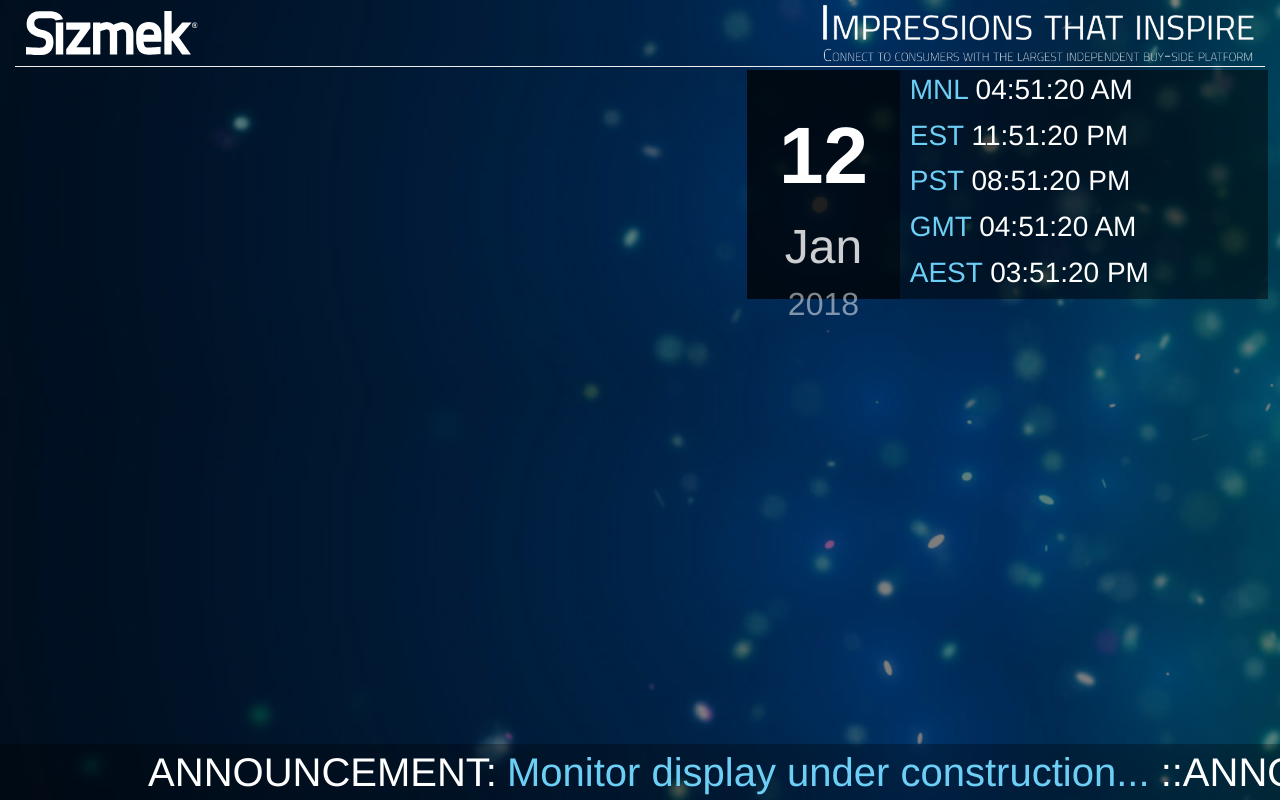
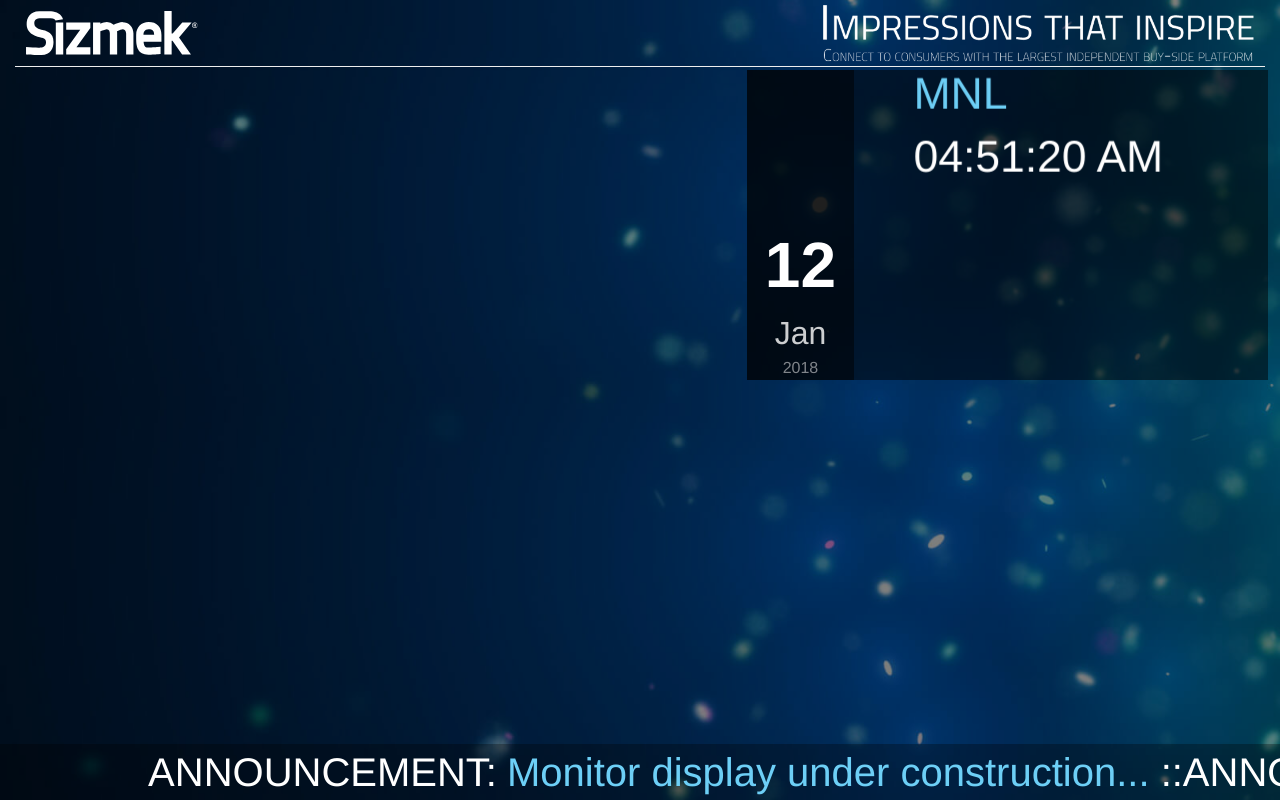
Before and after one commit to rippler7/monitor, a PHP site: page / in a window 1280 px wide. Run offline with PHP 8.4, Linux system fonts and the light colour scheme; lists and menus that the app fills with data are empty; some libraries are stand-ins or nearby versions.

Commit message:
added rotation for timezones

```diff
--- a/css/style.css
+++ b/css/style.css
@@ -91,7 +91,7 @@ hr{
 
 .timezone{
 	text-align:left;
-	font-size:3.5vh;
+	font-size:5vh;
 	padding: 0px 10px;
 	color:#6dcff6;
 }
@@ -102,7 +102,7 @@ hr{
 
 #bigDate{
 	font-weight: bolder;
-	font-size:10vh;
+	font-size:8vh;
 	margin:0px !important;
 	padding:0px !important;
 	text-align:center;
@@ -111,12 +111,12 @@ hr{
 }
 
 #bigMonth{
-	font-size:6vh;
+	font-size:4vh;
 	color:rgba(255,255,255,0.8);
 }
 
 #bigYear{
-	font-size:4vh;
+	font-size:2vh;
 	color:rgba(255,255,255,0.5);
 }
 
@@ -173,3 +173,98 @@ color: #6dcff6;
 ul.newsticker span {
 margin: 0 10px 0 0;
 }
+
+
+/* rotator */
+
+#slideshow-wrapper {
+  width: 317px;
+  height: 150px;
+  position: relative;
+  margin: 0px auto;
+  -webkit-perspective: 1000px;
+  -moz-perspective: 1000px;
+  -o-perspective: 1000px;
+  perspective: 1000px;
+  overflow: hidden;
+}
+
+#slideshow {
+  position: absolute;
+  width:100%;
+  list-style-type: none;
+  padding: 0px 16px;
+  -webkit-transform-style: preserve-3d;
+  -moz-transform-style: preserve-3d;
+  -o-transform-style: preserve-3d;
+  transform-style: preserve-3d;
+}
+
+#slideshow > * {
+  display: block;
+  position: absolute;
+}
+
+#slideshow img {
+  pointer-events: none;
+  -webkit-user-select: none;
+  -moz-user-select: none;
+  -o-user-select: none;
+  user-select: none;
+  -webkit-border-radius: 4px;
+  border-radius: 4px;
+  box-shadow: 0 0 5px #ccc;
+}
+
+#slideshow .front {
+  -webkit-transform: translateZ( 100px );
+  -moz-transform: translateZ( 100px );
+  -o-transform: translateZ( 100px );
+  transform: translateZ( 100px );
+  opacity: 1;
+  -webkit-transition: -webkit-transform 1s, opacity 1s;
+  -moz-transition: -moz-transform 1s, opacity 1s;
+  -o-transition: -o-transform 1s, opacity 1s;
+  transition: transform 1s, opacity 1s;
+}
+
+#slideshow .right {
+  -webkit-transform: rotateY( 90deg ) translateZ( 200px );
+  -moz-transform: rotateY( 90deg ) translateZ( 200px );
+  -o-transform: rotateY( 90deg ) translateZ( 200px );
+  transform: rotateY( 90deg ) translateZ( 200px );
+  opacity: 0;
+  -webkit-transition: -webkit-transform 1s, opacity 1s;
+  -moz-transition: -moz-transform 1s, opacity 1s;
+  -o-transition: -o-transform 1s, opacity 1s;
+  transition: transform 1s, opacity 1s;
+}
+
+#slideshow .left {
+  -webkit-transform: rotateY( -90deg ) translateZ( 200px ) translateX(-360px);
+  -moz-transform: rotateY( -90deg ) translateZ( 200px ) translateX(-360px);
+  -o-transform: rotateY( -90deg ) translateZ( 200px ) translateX(-360px);
+  transform: rotateY( -90deg ) translateZ( 200px ) translateX(-360px);
+  opacity: 0;
+  -webkit-transition: -webkit-transform 1s, opacity 1s;
+  -moz-transition: -moz-transform 1s, opacity 1s;
+  -o-transition: -o-transform 1s, opacity 1s;
+  transition: transform 1s, opacity 1s;
+}
+
+select {
+  position: absolute;
+  display:none;
+  right: 50%;
+  bottom: -50px;
+  margin-right: -100px;
+  width: 200px;
+  background: #000;
+  color: #fff;
+  -webkit-border-radius: 4px;
+  border-radius: 4px;
+  border: 1px solid #ccc;
+  font-size: 0.7em;
+  padding: 5px;
+  height: 28px;
+}
--- a/index.html
+++ b/index.html
@@ -7,6 +7,7 @@
 	<script type="text/javascript" src="js/jquery.li-scroller.1.0.js"></script>
 	<script src="node_modules/moment/moment.js"></script>
 	<script src="node_modules/moment-timezone/builds/moment-timezone-with-data.js"></script>
+	<script src="js/rotator.js"></script>
 	<link rel="stylesheet" href="css/reset.css" />
 	<link rel="stylesheet" type="text/css" href="node_modules/bootstrap/dist/css/bootstrap.min.css">
 	<link rel="stylesheet" type="text/css" href="node_modules/bootstrap/dist/css/bootstrap-theme.min.css">
@@ -39,8 +40,9 @@
 					</div>
 					<div id="rightSide" class="col-sm-5">
 						<table id="timeBox">
+							<tbody>
 						  <tr>
-						    <td id="clockBox" rowspan="5">
+						    <td id="clockBox">
 						    	<div class="row">
 											<div id="bigDate" class="col-sm-12">16</div>
 										</div>
@@ -50,21 +52,23 @@
 										<div class="row">
 											<div id="bigYear" class="col-sm-12">1982</div>
 										</div>
+								    </td>
+								    <td>
+
+
+						    	<div id="slideshow-wrapper">
+								  <ul id="slideshow" >
+								    <li><div id="mnl" class="timezone">MNL<br /><span id="mnlTime" class="globalTZone">00:00:00 AM</span></div></li>
+								    <li><div id="est" class="timezone">EST<br /><span id="estTime" class="globalTZone">00:00:00 AM</span></div></li>
+								    <li><div id="pst" class="timezone">PST<br /><span id="pstTime" class="globalTZone">00:00:00 AM</span></div></li>
+								    <li><div id="est" class="timezone">GMT<br /><span id="gmtTime" class="globalTZone">00:00:00 AM</span></div></li>
+								    <li><div id="pst" class="timezone">AEST<br /><span id="aestTime" class="globalTZone">00:00:00 AM</span></div></li>
+								  </ul>
+								</div>
+
 						    </td>
-						    <td><div id="mnl" class="timezone">MNL <span id="mnlTime" class="globalTZone">00:00:00 AM</span></div></td>
 						  </tr>
-						  <tr>
-						    <td><div id="est" class="timezone">EST <span id="estTime" class="globalTZone">00:00:00 AM</span></div></td>
-						  </tr>
-						  <tr>
-						    <td><div id="pst" class="timezone">PST <span id="pstTime" class="globalTZone">00:00:00 AM</span></div></td>
-						  </tr>
-						  <tr>
-						    <td><div id="est" class="timezone">GMT <span id="gmtTime" class="globalTZone">00:00:00 AM</span></div></td>
-						  </tr>
-						  <tr>
-						    <td><div id="pst" class="timezone">AEST <span id="aestTime" class="globalTZone">00:00:00 AM</span></div></td>
-						  </tr>
+						  </tbody>
 						</table>
 					</div>
 				</div>
--- a/js/app.js
+++ b/js/app.js
@@ -51,4 +51,7 @@ $(document).ready(function(){
 	console.log("ready");
     $("ul#ticker01").liScroll();
     var liveCount = setInterval(liveTime,1000);
+
+    new slideShow();
+
 });
```
Also changed, not shown: js/rotator.js (added, +92 -0 lines).
